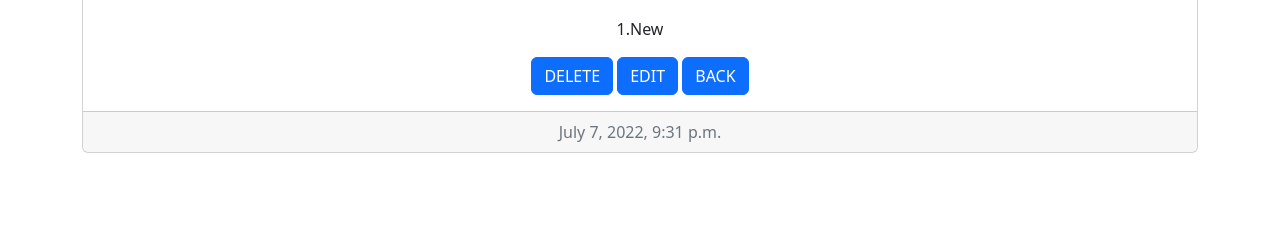
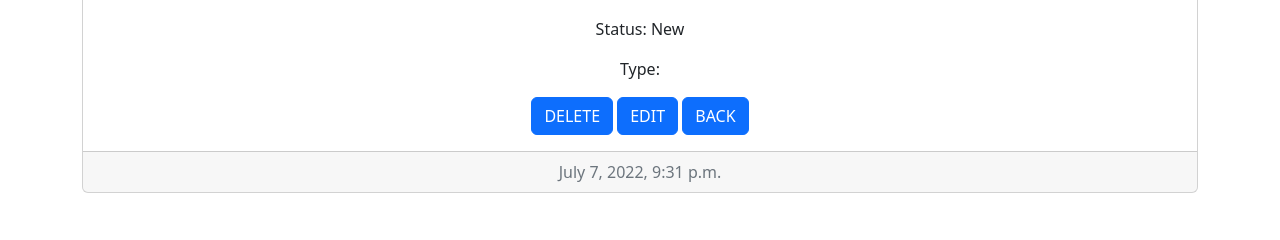
Before and after one commit to adinayusuf/homework45, a Django app: page /detail/3/ in a window 1280 px wide. Shown: the part 169-409 px from the top of the page. Run offline with Django 4.2, Linux system fonts and the light colour scheme; data comes from the database, SQL or seed files in the repository; data that the repository does not hold is empty; parts of the project's set-up code (start-up, migrations or seed data) failed here and were passed over.

Commit message:
добавила в форму виджеты, на детальном просмотре добавила просмотр типов, изменила добавление и изменение во view

```diff
--- a/templates/ditail_view.html
+++ b/templates/ditail_view.html
@@ -14,8 +14,8 @@
         <div class="card-body">
             <h5 class="card-title">{{ to_do_list.summary|upper }}</h5>
             <p class="card-text">{{ to_do_list.description }}</p>
-            <p class="card-text">{{ to_do_list.status }}</p>
-            <p class="card-text">{{ to_do_list.type }}</p>
+            <p class="card-text">Status: {{ to_do_list.status }}</p>
+            <p>Type: {% for type in to_do_list.types.all %}{{ type.type }}{% if not forloop.last %}, {% endif %}{% endfor %}</p>
             <a href="{% url 'delete_description' to_do_list.pk %}" class="btn btn-primary">DELETE</a>
             <a href="{% url 'update' to_do_list.pk %}" class="btn btn-primary">EDIT</a>
             <a href="{% url 'index' %}" class="btn btn-primary">BACK</a>
--- a/webapp/models.py
+++ b/webapp/models.py
@@ -10,10 +10,10 @@
 
 
 class Status(models.Model):
-    status = models.CharField(max_length=40, null=False, blank=False, verbose_name='Статус')
+    status = models.CharField(max_length=40, verbose_name='Статус')
 
     def __str__(self):
-        return f"{self.id}.{self.status}"
+        return f"{self.status}"
 
     class Meta:
         db_table = 'status'
@@ -25,7 +25,7 @@
     type = models.CharField(max_length=40, verbose_name='Тип')
 
     def __str__(self):
-        return f"{self.id}.{self.type}"
+        return f"{self.type}"
 
     class Meta:
         db_table = 'type'
--- a/webapp/views.py
+++ b/webapp/views.py
@@ -30,24 +30,21 @@
 class CreateTask(View):
 
     def get(self, request, *args, **kwargs):
-        self.form = ListForm()
-        return render(request, "create.html", {'form': self.form})
+        form = ListForm()
+        return render(request, "create.html", {'form': form})
 
     def post(self, request, *args, **kwargs):
-        self.form = ListForm(data=request.POST)
-        if self.form.is_valid():
-            self.form.summary = self.form.cleaned_data.get("summary")
-            self.form.description = self.form.cleaned_data.get("description")
-            self.form.status = self.form.cleaned_data.get("status")
-            self.form.created_at = self.form.cleaned_data.get("created_at", None)
-            self.form.type = self.form.cleaned_data.get('type', None)
-        if not self.form.created_at:
-            self.form.created_at = None
-        new_des = ToDoList.objects.create(summary=self.form.summary, status=self.form.status,
-                                          created_at=self.form.created_at, description=self.form.description,
-                                          type=self.form.type)
-        new_des.save()
-        return redirect("detail_view", pk=new_des.pk)
+        form = ListForm(data=request.POST)
+        if form.is_valid():
+            summary = form.cleaned_data.get("summary")
+            description = form.cleaned_data.get("description")
+            status = form.cleaned_data.get("status")
+            types = form.cleaned_data.pop('types')
+            new_des = ToDoList.objects.create(summary=summary, status=status,
+                                              description=description)
+            new_des.types.set(types)
+            return redirect("detail_view", pk=new_des.pk)
+        return render(request, "create.html", {'form': form})
 
 
 class DeleteTask(View):
@@ -64,8 +61,6 @@
         return redirect("index")
 
 
-
-
 class UpdateTask(View):
 
     def dispatch(self, request, *args, **kwargs):
@@ -79,7 +74,7 @@
                 'summary': self.list.summary,
                 'description': self.list.description,
                 'status': self.list.status,
-                'type': self.list.type,
+                'types': self.list.types.all(),
                 'created_at': self.list.created_at
             })
             return render(request, "update.html", {'form': form})
@@ -91,6 +86,7 @@
             self.list.description = form.cleaned_data.get("description")
             self.list.status = form.cleaned_data.get("status")
             self.list.created_at = form.cleaned_data.get("created_at", None)
+            self.list.types.set(form.cleaned_data.pop("types", None))
             self.list.save()
             return redirect("detail_view", pk=self.list.pk)
         return render(request, "update.html", {'form': form})
```
Also changed, not shown: webapp/forms.py (+3 -6 lines).
